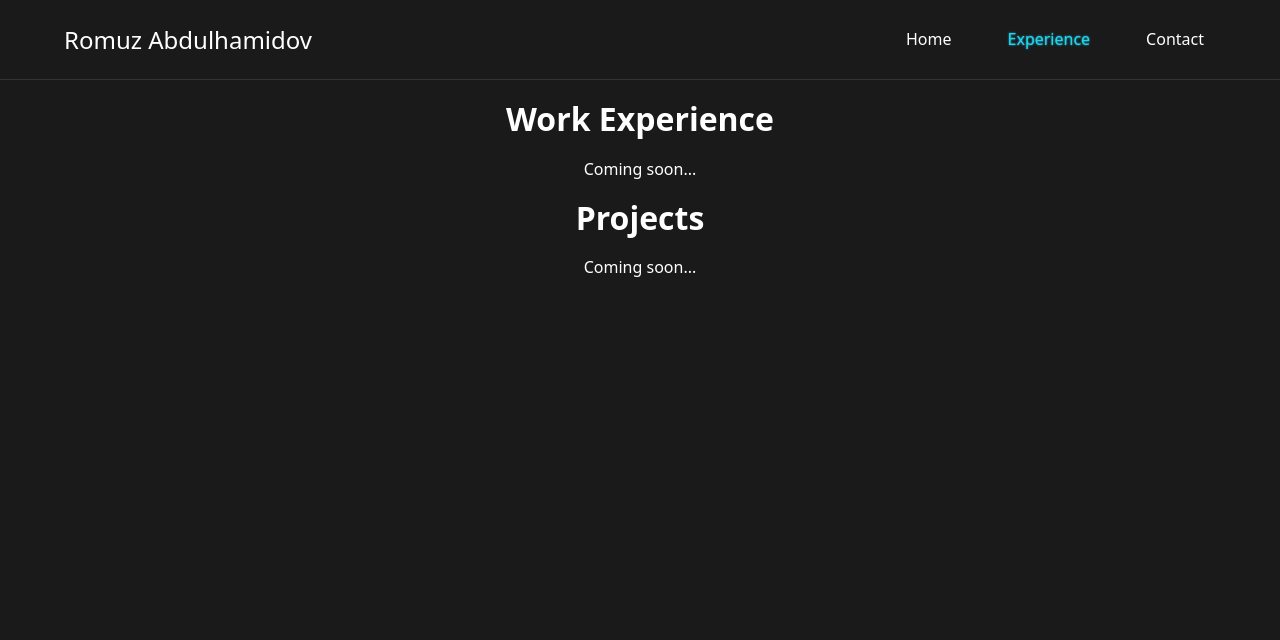
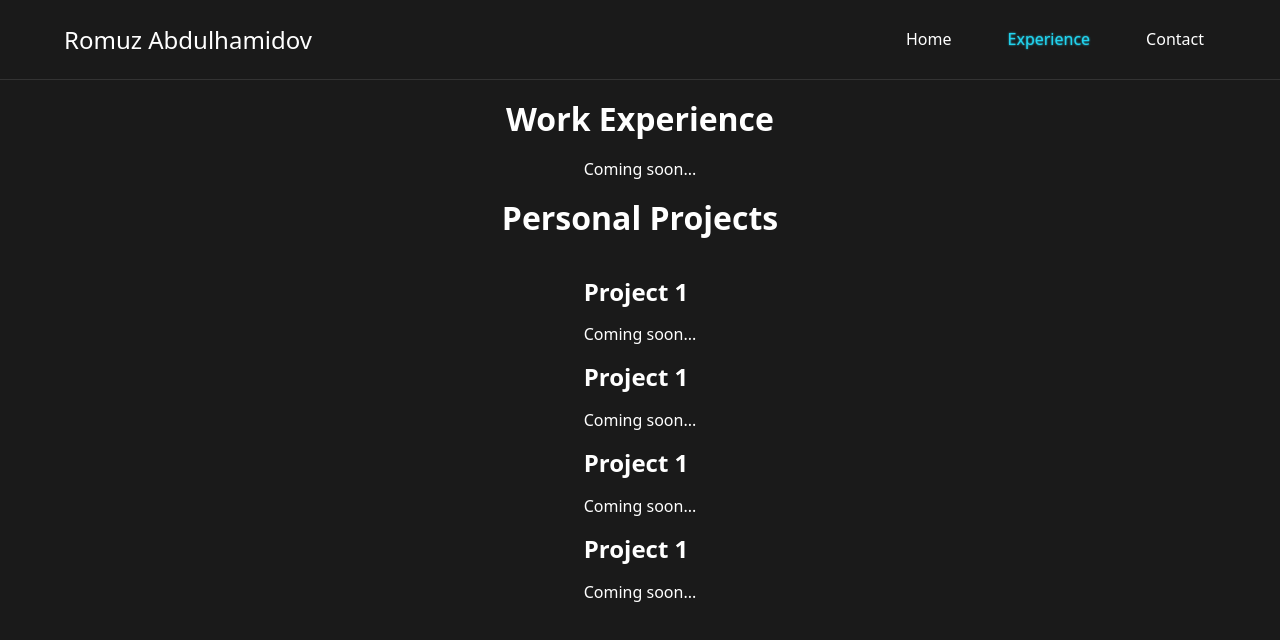
Before and after one commit to Rha02/portfolio, a SvelteKit app: page /experience in a window 1280 px wide. Shown: the top 640 px of the page. Built offline with nearby package versions, Linux system fonts and the light colour scheme.

Commit message:
Added photo + Education and Experience to Home

```diff
--- a/src/routes/+layout.svelte
+++ b/src/routes/+layout.svelte
@@ -9,12 +9,10 @@
     NProgress.configure({ showSpinner: false });
 
     afterNavigate(() => {
-        console.log('afterNavigate');
         NProgress.done();
     })
 
     beforeNavigate(() => {
-        console.log('beforeNavigate');
         NProgress.start();
     });
 </script>
--- a/src/routes/+page.svelte
+++ b/src/routes/+page.svelte
@@ -7,7 +7,7 @@
 
 <div class="content">
 	<div class="profile">
-		<img src="" alt="" />
+		<img src="/romuz_photo.png" alt="" />
 		<div class="profile-content">
 			<div>
 				<div class="profile-heading">
@@ -57,6 +57,27 @@
 			</div>
 		</div>
 	</div>
+	<div class="education">
+		<h2>Education</h2>
+		<div class="education-section">
+			<img src="" alt="" />
+			<div class="education-text">
+				<h3>San Jose State University</h3>
+				<h4>Bachelor of Science in Software Engineering</h4>
+				<h5>August 2021 - December 2024</h5>
+				<h5>Currently Attending</h5>
+			</div>
+		</div>
+	</div>
+	<div class="experience">
+		<h2>Experience</h2>
+		<div class="experience-section">
+			<h3>Work Experience</h3>
+			<div class="work-experience" />
+			<h3>Projects</h3>
+			<div class="projects-experience" />
+		</div>
+	</div>
 	<div class="skills">
 		<h2>Technical Skills</h2>
 		<div class="skills-cards">
@@ -73,7 +94,7 @@
 				</div>
 			</div>
 			<div class="card card-b">
-				<h3 class="card-header amber">Languages</h3>
+				<h3 class="card-header green">Languages</h3>
 				<div class="card-body">
 					<ul>
 						<li>Go</li>
@@ -86,7 +107,7 @@
 				</div>
 			</div>
 			<div class="card card-c">
-				<h3 class="card-header green">Backend</h3>
+				<h3 class="card-header cyan">Backend</h3>
 				<div class="card-body">
 					<ul>
 						<li>Go</li>
@@ -100,7 +121,7 @@
 				</div>
 			</div>
 			<div class="card card-d">
-				<h3 class="card-header cyan">Frontend</h3>
+				<h3 class="card-header red">Frontend</h3>
 				<div class="card-body">
 					<ul>
 						<li>Svelte</li>
@@ -113,7 +134,7 @@
 				</div>
 			</div>
 			<div class="card card-e">
-				<h3 class="card-header indigo">Others</h3>
+				<h3 class="card-header green">Others</h3>
 				<div class="card-body">
 					<ul>
 						<li>Azure</li>
@@ -130,6 +151,12 @@
 </div>
 
 <style lang="scss">
+	h2 {
+		font-size: 1.8rem;
+		font-weight: 700;
+		color: #fff;
+		margin: 4rem 0 0 0;
+	}
 	.content {
 		display: flex;
 		flex-direction: column;
@@ -147,6 +174,7 @@
 		img {
 			width: 301px;
 			height: 387px;
+			border-radius: 15px;
 			@include breakpoint.up('sm') {
 				width: 350px;
 				height: 450px;
@@ -238,12 +266,6 @@
 		display: flex;
 		flex-direction: column;
 		align-items: center;
-		h2 {
-			font-size: 1.8rem;
-			font-weight: 700;
-			color: #fff;
-			margin: 4rem 0 0 0;
-		}
 		.skills-cards {
 			display: grid;
 			grid-template-columns: repeat(1, 1fr);
@@ -307,10 +329,6 @@
 						border-bottom: 2px solid var(--red-color);
 						background-image: linear-gradient(0deg, rgb(248, 113, 113, 0.6), transparent 65%);
 					}
-					&.amber {
-						border-bottom: 2px solid var(--amber-color);
-						background-image: linear-gradient(0deg, rgb(252, 211, 77, 0.6), transparent 65%);
-					}
 					&.green {
 						border-bottom: 2px solid var(--green-color);
 						background-image: linear-gradient(0deg, rgb(74, 222, 128, 0.6), transparent 65%);
@@ -318,10 +336,6 @@
 					&.cyan {
 						border-bottom: 2px solid var(--cyan-color);
 						background-image: linear-gradient(0deg, rgb(34, 211, 238, 0.6), transparent 65%);
-					}
-					&.indigo {
-						border-bottom: 2px solid var(--indigo-color);
-						background-image: linear-gradient(0deg, rgb(129, 140, 248, 0.6), transparent 65%);
 					}
 				}
 				.card-body {
@@ -348,4 +362,30 @@
 			}
 		}
 	}
+	.education {
+		text-align: center;
+		width: 100%;
+		display: flex;
+		flex-direction: column;
+		align-items: center;
+		.education-section {
+			margin: 2rem 0 0 0;
+			display: flex;
+			gap: 1rem;
+			img {
+				width: 200px;
+				height: 200px;
+			}
+			.education-text {
+				text-align: start;
+			}
+		}
+	}
+	.experience {
+		text-align: center;
+		width: 100%;
+		display: flex;
+		flex-direction: column;
+		align-items: center;
+	}
 </style>
--- a/src/routes/experience/+page.svelte
+++ b/src/routes/experience/+page.svelte
@@ -3,9 +3,40 @@
     <div class="work">
         Coming soon...
     </div>
-    <h1>Projects</h1>
+    <h1>Personal Projects</h1>
     <div class="projects">
-        Coming soon...
+        <div class="project">
+            <div class="header">
+                <h2>Project 1</h2>
+            </div>
+            <div class="body">
+                <p>Coming soon...</p>
+            </div>
+        </div>
+        <div class="project">
+            <div class="header">
+                <h2>Project 1</h2>
+            </div>
+            <div class="body">
+                <p>Coming soon...</p>
+            </div>
+        </div>
+        <div class="project">
+            <div class="header">
+                <h2>Project 1</h2>
+            </div>
+            <div class="body">
+                <p>Coming soon...</p>
+            </div>
+        </div>
+        <div class="project">
+            <div class="header">
+                <h2>Project 1</h2>
+            </div>
+            <div class="body">
+                <p>Coming soon...</p>
+            </div>
+        </div>
     </div>
 </div>
 
```
Also changed, not shown: static/romuz_photo.png (added).
